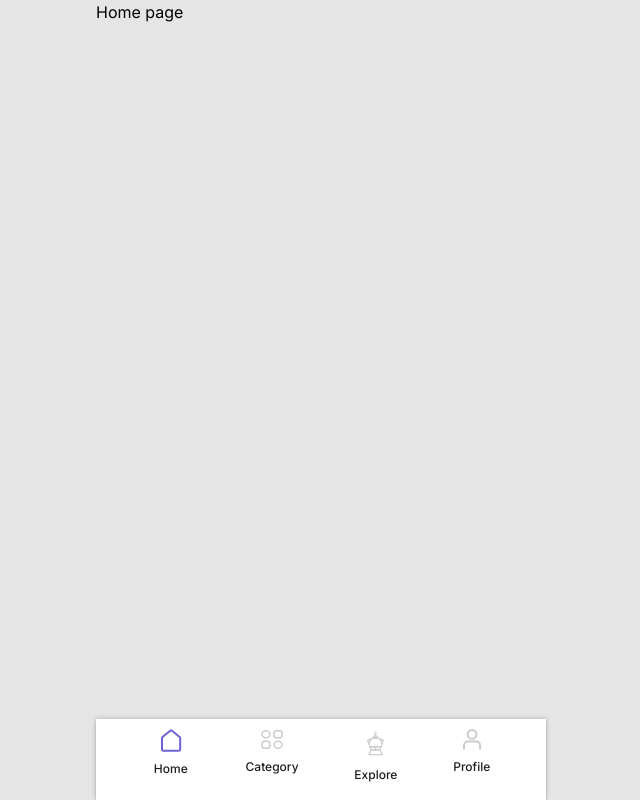
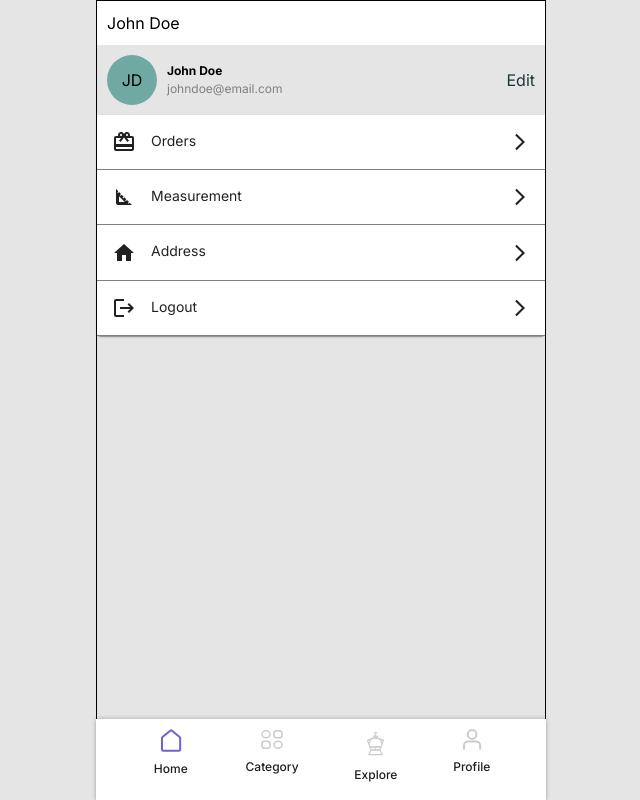
Before and after one commit to Aswin-Pradeep-P/style-genie, a React (Create React App) app: page /profile in a window 1280 px wide. Shown: the whole page, without its empty margins (319-959 px from the left). Built offline with nearby package versions, Linux system fonts and the light colour scheme; no server answers.

Commit message:
add profile page

```diff
--- a/src/constants/routes.ts
+++ b/src/constants/routes.ts
@@ -9,7 +9,8 @@ export enum ROUTES {
   PROFILE = '/profile/',
   DESIGNER_SIGNUP = '/designer-signup/',
   DESIGNER_DASHBOARD = '/designer-dashboard/',
-  CAPTURE_IMAGE = 'capture-image',
+  CAPTURE_IMAGE = '/capture-image',
+  MEASUREMENT = '/measurement'
 }
 
 export const PUBLIC_ROUTES_REDIRECT = [
--- a/src/containers/Profile/index.tsx
+++ b/src/containers/Profile/index.tsx
@@ -1,13 +1,94 @@
-import { Box } from '@mui/material';
+import { Box, Paper } from '@mui/material';
 import styles from './styles';
 import { Footer } from '@Components/index';
+import RedeemIcon from '@mui/icons-material/Redeem';
+import SquareFootIcon from '@mui/icons-material/SquareFoot';
+import HomeIcon from '@mui/icons-material/Home';
+import LogoutIcon from '@mui/icons-material/Logout';
+import ArrowForwardIosIcon from '@mui/icons-material/ArrowForwardIos';
+import { useNavigate } from 'react-router-dom';
+import { ROUTES } from '@Constants/routes';
 
-const FAQPage = () => {
-  // states
+const firstName = 'John';
+const lastName = 'Doe';
+const email = 'johndoe@email.com';
+
+const ProfilePage = () => {
+
+  const navigate = useNavigate();
+
+  const options = [
+    {
+      icon: <RedeemIcon />,
+      text: 'Orders',
+      onClick: () => {}
+    },
+    {
+      icon: <SquareFootIcon />,
+      text: 'Measurement',
+      onClick: () => navigate(ROUTES.MEASUREMENT)
+    },
+    {
+      icon: <HomeIcon />,
+      text: 'Address',
+      onClick: () => {}
+    },
+    {
+      icon: <LogoutIcon />,
+      text: 'Logout',
+      onClick: () => {}
+    },
+  ];
 
   return (
     <Box sx={[styles.root]}>
-      <div>Home page</div>
+      <div style={{ border: '1px solid black', height: '100%' }}>
+        <div style={{ background: 'white', padding: 10 }}>John Doe</div>
+        <div style={{ display: 'flex', padding: 10, alignItems: 'center', justifyContent: 'space-between' }}>
+          <div style={{ display: 'flex', alignItems: 'center' }}>
+            <div
+              style={{
+                height: 50,
+                width: 50,
+                display: 'flex',
+                justifyContent: 'center',
+                alignItems: 'center',
+                borderRadius: '50%',
+                background: '#70A9A1',
+                marginRight: 10,
+              }}
+            >
+              {firstName[0]}
+              {lastName[0]}
+            </div>
+            <div style={{ fontSize: '12px' }}>
+              <div>
+                <b>{`${firstName} ${lastName}`}</b>
+              </div>
+              <div style={{ color: 'gray' }}>{email}</div>
+            </div>
+          </div>
+          <div style={{ color: '#1f363d' }}>Edit</div>
+        </div>
+        <Paper style={{ display: 'flex', flexDirection: 'column' }}>
+          {options.map((option) => {
+            return (
+              <div style={{ display: 'flex', padding: 15, background: 'white',
+               borderBottom: '1px solid grey', justifyContent: 'space-between', cursor: 'pointer', fontSize: '14px',
+                }} onClick={option.onClick}>
+                <div>
+                  <span style={{ marginRight: 15 }}>{option.icon}</span>
+                  <span>{option.text}</span>
+                </div>
+                <div>
+              <ArrowForwardIosIcon fontSize='small' />
+                  </div>
+              </div>
+            );
+          })}
+        </Paper>
+      </div>
+
       <Box sx={styles.footerWrapper}>
         <Footer />
       </Box>
@@ -15,4 +96,4 @@ const FAQPage = () => {
   );
 };
 
-export default FAQPage;
+export default ProfilePage;
--- a/src/layouts/index.tsx
+++ b/src/layouts/index.tsx
@@ -17,6 +17,7 @@ import DesignerDashboard from '@Containers/Designer/designer-dashboard';
 import { ProtectedRoute } from './ProtectedRoute';
 import styles from './styles';
 import ImageCapture from '@Containers/ImageCatpure';
+import Measurement from '@Containers/Measurement';
 
 export const Layout = () => {
   const appBarRef = useRef(null);
@@ -48,6 +49,7 @@ export const Layout = () => {
           <Route path={ROUTES.DESIGNER_SIGNUP} element={<DesignerSignup />} />
           <Route path={ROUTES.DESIGNER_DASHBOARD} element={<DesignerDashboard />} />
           <Route path={ROUTES.CAPTURE_IMAGE} element={<ImageCapture />} />
+          <Route path={ROUTES.MEASUREMENT} element={<Measurement />} />
         </Routes>
       </div>
       <Modal
```
